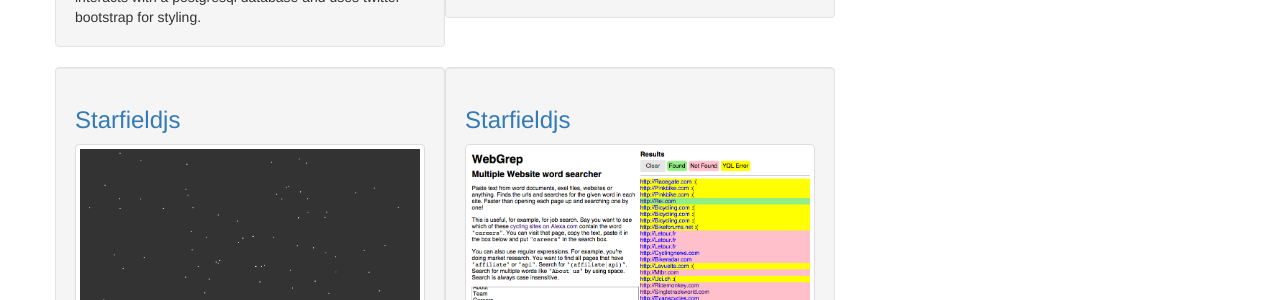
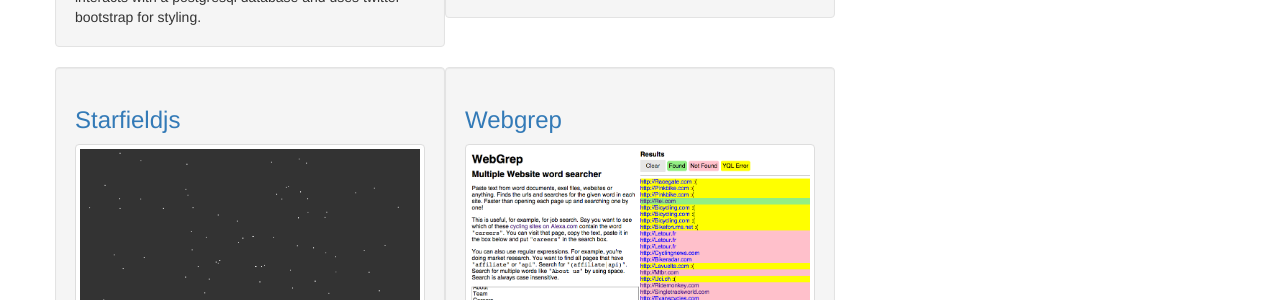
Before and after one commit to morenoh149/morenoh149.github.io, a Jekyll site: the page built from about.md, in a window 1280 px wide. Shown: the part 1228-1528 px from the top of the page. Built offline with Jekyll 4.4.1, drawn with Linux system fonts in a browser that asks for light colours; nearby versions of some CDN libraries.

Commit message:
fixed webgrep name in gallery

```diff
--- a/_includes/gallery.html
+++ b/_includes/gallery.html
@@ -59,7 +59,7 @@
     A starfield animation. Built at a hackathon in html5/js with the <a href="http://famo.us/">famo.us</a> framework.
   </div>
   <div class="col-sm-4 well">
-    <h3><a href="http://webgrep.org">Starfieldjs</a></h3>
+    <h3><a href="http://webgrep.org">Webgrep</a></h3>
     <a href="http://webgrep.org" class="thumbnail">
       <img src="img/webgrep.png">
     </a>
```
